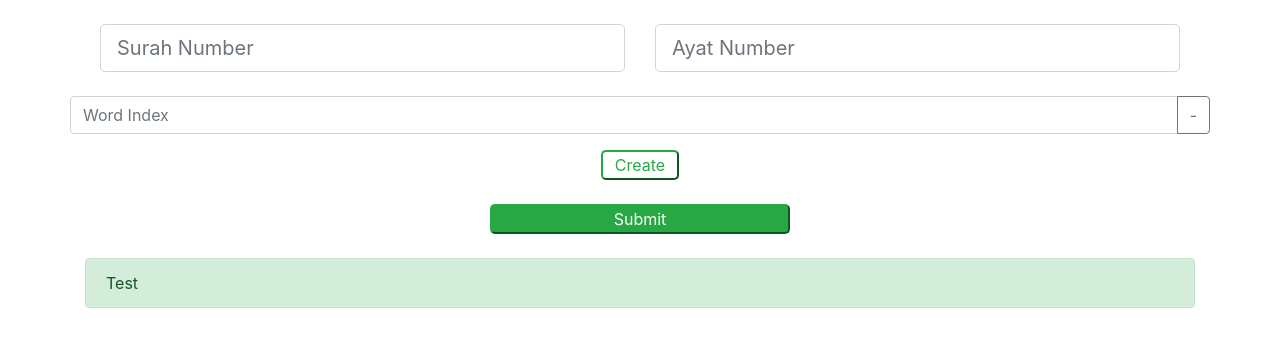
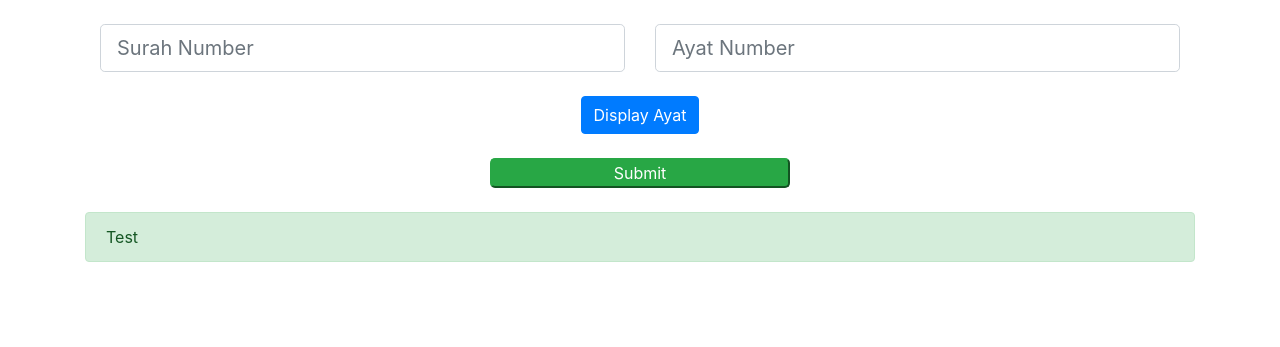
Before and after one commit to aimanuslim/nasrulhifz, a Django app: page /qurandata/enter/ in a window 1280 px wide. Shown: the part 56-403 px from the top of the page. Run offline with Django 3.2, Linux system fonts and the light colour scheme; some libraries are stand-ins or nearby versions.

Commit message:
work on showing display and passing data from and to enter.html.

```diff
--- a/qurandata/static/js/dynamic_form.js
+++ b/qurandata/static/js/dynamic_form.js
@@ -28,6 +28,10 @@ function deleteForm(prefix, btn) {
 
 $(document).ready(function(){
 
+    $("#submit-button").click(function(){
+        $this.parent().attr('method') = "POST"
+    });
+
 	$(".add").click(function() {
 		// console.log("Here")
 		// var newDiv = $("form > div:nth-child(4)").clone(true)
--- a/qurandata/templates/qurandata/detail.html
+++ b/qurandata/templates/qurandata/detail.html
@@ -15,8 +15,8 @@
           {% endfor %}
       </tr>
       <tr>
-          {% for meta, tstring in metab %}
-          <td class="{{ tstring }}"><input type="hidden" name="{{ meta }}" value="3"></td>
+          {% for meta, tstring, difficulty in metab %}
+          <td class="{{ tstring }}"><input type="hidden" name="{{ meta }}" value="{{ difficulty }}"></td>
           {% endfor %}
       </tr>
       {% endfor %}
--- a/qurandata/templates/qurandata/enter.html
+++ b/qurandata/templates/qurandata/enter.html
@@ -3,7 +3,7 @@
 {% block content %}
 
 
-<form method="POST" action="{% url 'qurandata:enter' %}" >
+<form method="GET" action="{% url 'qurandata:enter' %}" >
 	{% csrf_token %}
 	<div class="d-flex justify-content-center ">
 		<div class="col-6">
@@ -16,29 +16,40 @@
 
 	<br>
 
-  <div class="row ">
-    	{{ wiformset.management_form }}
-    	{% for wiform in wiformset %}
-  		<div class="input-group mb-3">
-  			{{ wiform.index }}
-  			<div class="input-group-append">
-  				<button class="btn btn-outline-secondary remove" type="button">-</button>
-  			</div>
-  		</div>
-  		{% endfor %}
+	<div class="d-flex justify-content-center">
+	<button id="display-button" class="btn-primary btn" type="submit">
+		Display Ayat
+	</button>
+	</div>
 
-  </div>
+	<br>
+  <!--<div class="row ">-->
+    	<!--{{ wiformset.management_form }}-->
+    	<!--{% for wiform in wiformset %}-->
+  		<!--<div class="input-group mb-3">-->
+  			<!--{{ wiform.index }}-->
+  			<!--<div class="input-group-append">-->
+  				<!--<button class="btn btn-outline-secondary remove" type="button">-</button>-->
+  			<!--</div>-->
+  		<!--</div>-->
+  		<!--{% endfor %}-->
+  	<!---->
+  <!--</div>-->
 
-  <div class="d-flex justify-content-center append">
-  		<span class="add"><button class="btn-outline-success custom-plus" type="button">
-  			Create
-  		</button></span>
-  </div>
+  <!--<div class="d-flex justify-content-center append">-->
+  		<!--<span class="add"><button class="btn-outline-success custom-plus" type="button">-->
+  			<!--Create-->
+  		<!--</button></span>-->
+  <!--</div>-->
 
-  <br>
+  <!--<br>-->
+
+	{% if display_with_meta %}
+		{% include "qurandata/ayatdisplay.html" %}
+	{% endif %}
 
   <div class="d-flex justify-content-center">
-  		<button class="btn-success custom-submit" type="submit">
+  		<button id="submit-button" class="btn-success custom-submit" type="submit">
   			Submit
   		</button>
   </div>
--- a/qurandata/templatetags/ayat_extras.py
+++ b/qurandata/templatetags/ayat_extras.py
@@ -5,6 +5,6 @@ register = template.Library()
 @register.filter
 def batch(iterable, n=1):
     l = len(iterable[0])
-    a, b, c = iterable
+    a, b, c, d = iterable
     for ndx in range(0, l, n):
-        yield a[ndx:min(ndx + n, l)], zip(b[ndx:min(ndx + n, l)], c[ndx:min(ndx + n, l)])
+        yield a[ndx:min(ndx + n, l)], zip(b[ndx:min(ndx + n, l)], c[ndx:min(ndx + n, l)], d[ndx:min(ndx + n, l)])
--- a/qurandata/views.py
+++ b/qurandata/views.py
@@ -29,8 +29,6 @@ def submit(request):
     hifzform = HifzForm(request.POST)
     windexformset = WordIndexFormSet(request.POST)
 
-
-
     if hifzform.is_valid():
         hifz = Hifz(surah_number=request.POST['surah_number'], ayat_number=request.POST['ayat_number'])
         # find surah ayat limits and ayat words limits
@@ -57,15 +55,17 @@ def submit(request):
         raise Http404('Ayat limit exceeded')
     messages.success(request, message)
     return HttpResponseRedirect("qurandata/enter.html")
-# return render(request, 'qurandata/index.html', {'message': message, 'latest_quran_data' : Hifz.objects.values('surah_number').distinct() })
 
 def enter(request):
 
     if request.method == 'GET':
-        hifzform = HifzForm(request.GET or None)
-        wiform = WordIndexForm(request.GET or None)
-        wiformset = WordIndexFormSet(request.GET or None)
-        return render(request, 'qurandata/enter.html', {'hifzform': hifzform, 'wiform': wiform, 'wiformset': wiformset})
+        if request.GET.get('surah_number') and request.GET.get('ayat_number'):
+            data = return_ayat_details(request.GET['surah_number'], request.GET['ayat_number'])
+            return HttpResponseRedirect(data)
+        else:
+            hifzform = HifzForm(request.GET or None)
+            return render(request, 'qurandata/enter.html', { 'hifzform': hifzform })
+
 
     if request.method == 'POST':
         hifzform = HifzForm(request.POST)
@@ -119,55 +119,40 @@ def return_ayat_details(surah_number, ayat_number):
         display_meta.append("class-word-" + str(i))
 
     wordindexset = Hifz.objects.filter(surah_number=surah_number, ayat_number=ayat_number)[0].wordindex_set.all()
-    wordindexset = [get_string_table_type_from_difficulty(w.difficulty) for w in wordindexset]
+    tablecolorset = [get_string_table_type_from_difficulty(w.difficulty) for w in wordindexset]
+    wordindexsetdifficulties = [w.difficulty for w in wordindexset]
 
-    display_with_meta = (to_display, display_meta, wordindexset)
+    display_with_meta = (to_display, display_meta, tablecolorset, wordindexsetdifficulties)
 
     data = {'display_with_meta': display_with_meta}
     return data
 
+def save_word_index_difficulty(request, surah_number, ayat_number):
+    hifz = Hifz.objects.filter(surah_number=surah_number, ayat_number=ayat_number)
+    hifz = hifz[0]
+    wset = hifz.wordindex_set.all()
+    for i in range(len(wset)):
+        wordindex_difficulty = request.POST["class-word-" + str(i)]
+        if wset:
+            w = wset.filter(index=i)
+            w = w[0]
+            print("Index {} Old Difficulty {} New Difficulty {}".format(w.index, w.difficulty, wordindex_difficulty))
+            w.difficulty = int(wordindex_difficulty)
+            w.save()
+        else:
+            print("Creating new word indices")
+            WordIndex(index=i, difficulty=int(wordindex_difficulty), hifz=hifz).save()
+
+
 def detail(request, surah_number, ayat_number):
-    # qm = QuranMeta.objects.filter(surah_number=surah_number, ayat_number=ayat_number)
-    # if len(qm) == 1:
-    #     qm = qm[0]
-    #
-    # else:
-    #     raise Http404("Quran String was not found for surah {} ayat {}".format(surah_number, ayat_number))
-    #
-    # to_display = qm.ayat_string.split(" ")
-    # form_meta = {}
-    # display_meta = []
-    # for i, disp in enumerate(to_display):
-    #     form_meta["class-word-" + str(i)] = "word-" + str(i)
-    #     display_meta.append("class-word-" + str(i))
-    #
-    #
-    # display_with_meta = (to_display, display_meta)
-
     data = return_ayat_details(surah_number,ayat_number)
 
     if request.method == 'GET':
-        # data = {'quranmeta': qm, 'splitted_ayat': to_display, 'form_meta': form_meta, 'display_meta': display_meta}
-        # data = {'quranmeta': qm, 'display_with_meta': display_with_meta, 'form_meta': form_meta}
         return render(request, 'qurandata/detail.html', data)
 
 
     if request.method == 'POST':
-        # data = {'quranmeta': qm, 'splitted_ayat':  display_meta, 'form_meta': form_meta, 'display_meta': display_meta, 'message': "Word difficulties updated."}
-        hifz = Hifz.objects.filter(surah_number=surah_number, ayat_number=ayat_number)
-        hifz = hifz[0]
-        wset = hifz.wordindex_set.all()
-        for i in range(len(data['display_with_meta'])):
-            wordindex_difficulty = request.POST["class-word-" + str(i)]
-            if wset:
-                w = wset.filter(index=i)
-                w = w[0]
-                w.difficulty = int(wordindex_difficulty)
-                # print("Index {} Difficulty {}".format(w[0].index, w[0].difficulty))
-                w.save()
-            else:
-                print("Creating new word indices")
-                WordIndex(index=i, difficulty=int(wordindex_difficulty), hifz=hifz).save()
+        save_word_index_difficulty(request=request, surah_number=surah_number, ayat_number=ayat_number)
 
         message = "Word difficulties updated."
         messages.success(request, message)
```
Also changed, not shown: db.sqlite3, qurandata/templates/qurandata/ayatdisplay.html (added).
